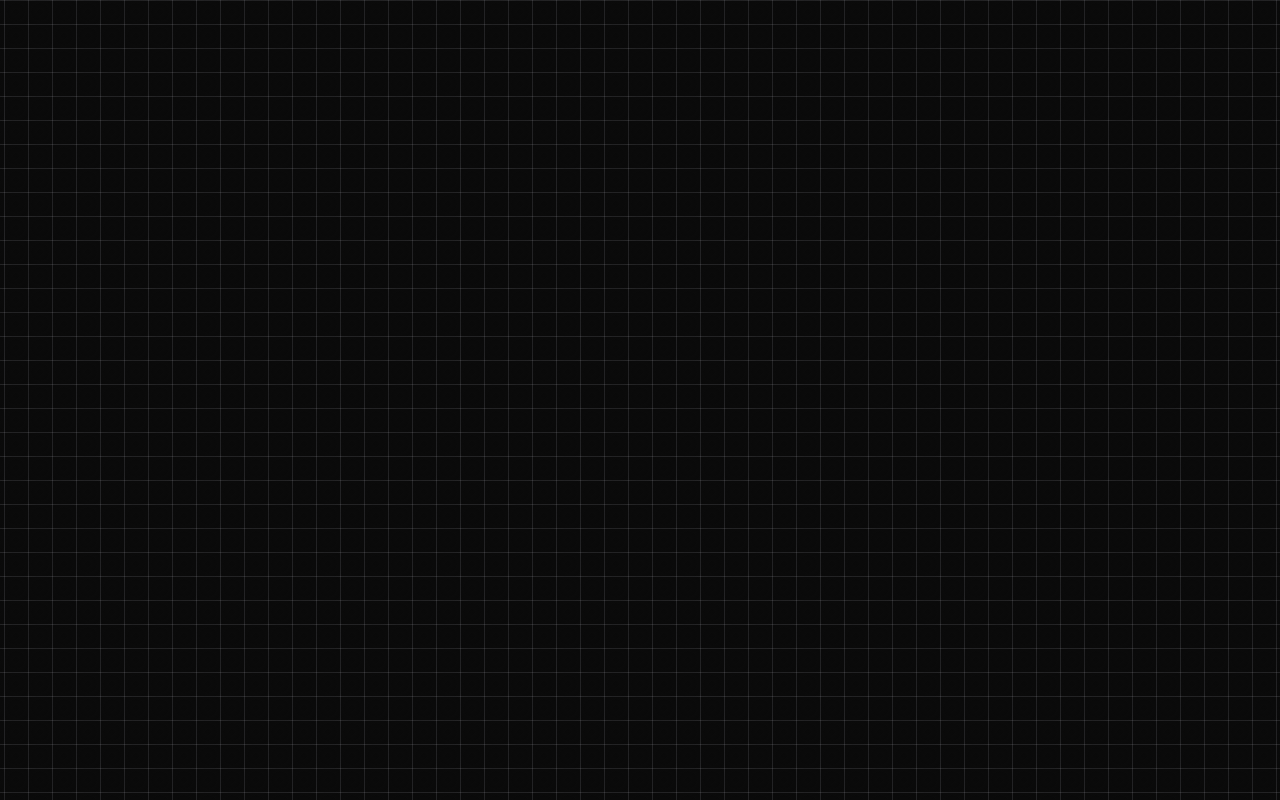
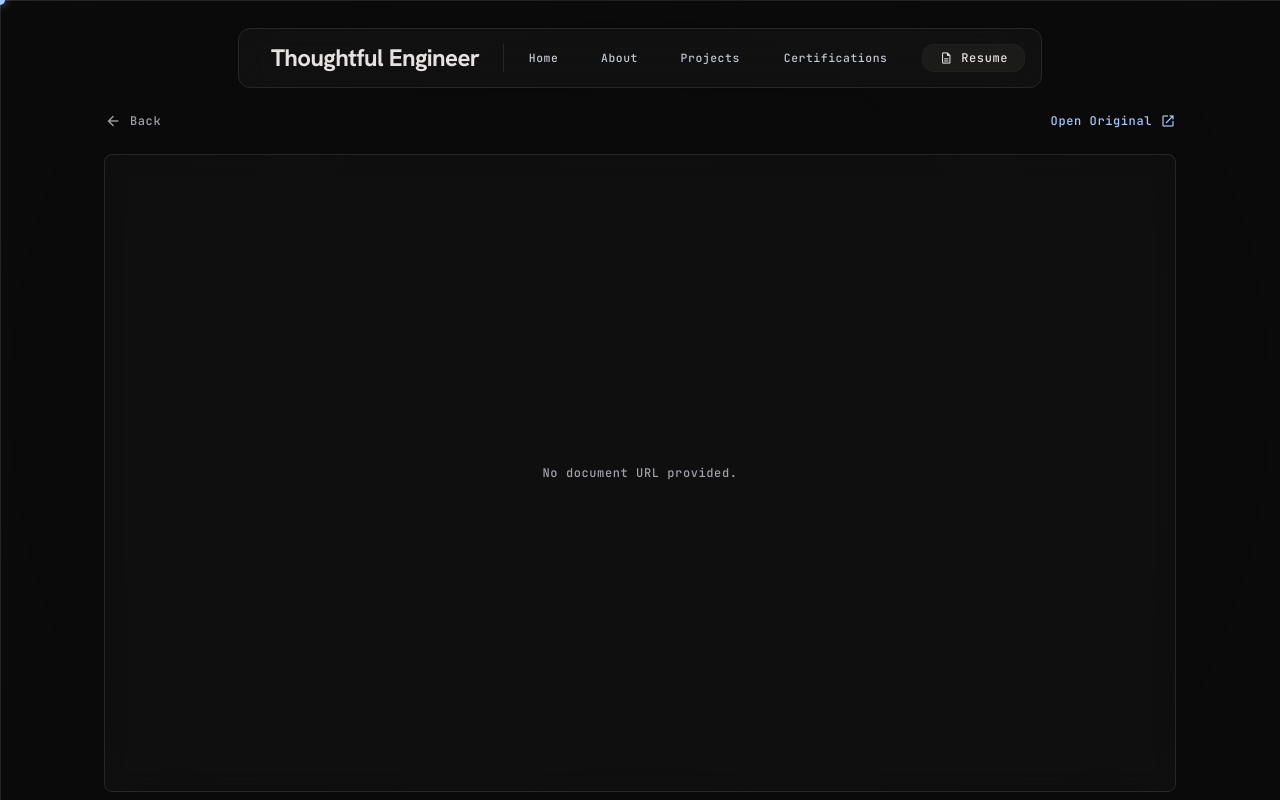
Before and after one commit to omhujband/omhujband.github.io, a React (Vite) app: page /document in a window 1280 px wide. Before the commit this address had no page. Shown: the top 800 px of the page. Built offline with nearby package versions, Linux system fonts and the light colour scheme.

Commit message:
feat: add routing, navigation, and certification pages with layout components

```diff
--- a/src/App.jsx
+++ b/src/App.jsx
@@ -4,6 +4,7 @@ import HomePage from './pages/HomePage';
 import AboutPage from './pages/AboutPage';
 import ProjectsPage from './pages/ProjectsPage';
 import CertificationsPage from './pages/CertificationsPage';
+import DocumentViewerPage from './pages/DocumentViewerPage';
 import './index.css';
 
 function App() {
@@ -15,6 +16,7 @@ function App() {
           <Route path="/about" element={<AboutPage />} />
           <Route path="/projects" element={<ProjectsPage />} />
           <Route path="/certifications" element={<CertificationsPage />} />
+          <Route path="/document" element={<DocumentViewerPage />} />
         </Route>
       </Routes>
     </Router>
--- a/src/components/layout/Footer.jsx
+++ b/src/components/layout/Footer.jsx
@@ -30,9 +30,9 @@ export default function Footer() {
         <a href="#" className="w-10 h-10 rounded-full border border-zinc-border bg-surface-variant/20 flex items-center justify-center text-zinc-text-secondary hover:text-primary hover:border-primary/50 hover:bg-primary/5 hover:shadow-[0_0_15px_rgba(164,201,255,0.15)] transition-all hover-target group" title="Instagram">
           <span className="text-[20px] group-hover:scale-110 transition-transform" style={{ display: 'inline-flex', alignItems: 'center', justifyContent: 'center', color: 'white', padding: '4px', borderRadius: '3px' }}><svg viewBox="0 0 24 24" style={{ width: '20px', height: '20px', fill: 'currentColor' }}><path d="M12 2.163c3.204 0 3.584.012 4.85.07 3.252.148 4.771 1.691 4.919 4.919.058 1.265.069 1.645.069 4.849 0 3.205-.012 3.584-.069 4.849-.149 3.225-1.664 4.771-4.919 4.919-1.266.058-1.644.07-4.85.07-3.204 0-3.584-.012-4.849-.07-3.26-.149-4.771-1.699-4.919-4.92-.058-1.265-.07-1.644-.07-4.849 0-3.204.013-3.583.07-4.849.149-3.227 1.664-4.771 4.919-4.919 1.266-.057 1.645-.069 4.849-.069zM12 0C8.741 0 8.333.014 7.053.072 2.695.272.273 2.69.073 7.051.014 8.333 0 8.741 0 12c0 3.259.014 3.668.072 4.948.2 4.358 2.618 6.78 6.98 6.98 1.281.058 1.689.072 4.948.072 3.259 0 3.668-.014 4.948-.072 4.354-.2 6.782-2.618 6.979-6.98.059-1.28.073-1.689.073-4.948 0-3.259-.014-3.667-.072-4.947-.196-4.354-2.617-6.78-6.979-6.98C15.668.014 15.259 0 12 0zm0 5.838a6.162 6.162 0 100 12.324 6.162 6.162 0 000-12.324zM12 16a4 4 0 110-8 4 4 0 010 8zm6.406-11.845a1.44 1.44 0 100 2.881 1.44 1.44 0 000-2.881z" /></svg></span>
         </a>
-        <a href="/resume.pdf" target="_blank" rel="noreferrer" className="w-10 h-10 rounded-full border border-zinc-border bg-surface-variant/20 flex items-center justify-center text-zinc-text-secondary hover:text-primary hover:border-primary/50 hover:bg-primary/5 hover:shadow-[0_0_15px_rgba(164,201,255,0.15)] transition-all hover-target group" title="Resume">
+        <Link to="/document?url=https://placeholder-resume-url.com/preview" className="w-10 h-10 rounded-full border border-zinc-border bg-surface-variant/20 flex items-center justify-center text-zinc-text-secondary hover:text-primary hover:border-primary/50 hover:bg-primary/5 hover:shadow-[0_0_15px_rgba(164,201,255,0.15)] transition-all hover-target group" title="Resume">
           <span className="material-symbols-outlined text-[20px] group-hover:scale-110 transition-transform">description</span>
-        </a>
+        </Link>
       </div>
     </footer>
   );
--- a/src/components/layout/TopNavBar.jsx
+++ b/src/components/layout/TopNavBar.jsx
@@ -24,15 +24,13 @@ export default function TopNavBar() {
           <Link className={getLinkClasses('/about')} to="/about">About</Link>
           <Link className={getLinkClasses('/projects')} to="/projects">Projects</Link>
           <Link className={getLinkClasses('/certifications')} to="/certifications">Certifications</Link>
-          <a
-            href="/resume.pdf"
-            target="_blank"
-            rel="noreferrer"
+          <Link
+            to="/document?url=https://placeholder-resume-url.com/preview"
             className="ml-2 px-4 py-1.5 bg-surface-variant/30 border border-zinc-border/50 text-on-surface hover:bg-surface-variant/50 hover:border-primary/50 transition-all font-label-mono text-label-mono rounded-full hover-target flex items-center gap-2"
           >
             <span className="material-symbols-outlined text-[14px]">description</span>
             Resume
-          </a>
+          </Link>
         </div>
       </div>
     </nav>
--- a/src/pages/CertificationsPage.jsx
+++ b/src/pages/CertificationsPage.jsx
@@ -1,4 +1,5 @@
 import { aboutData } from '../data/aboutData';
+import { Link } from 'react-router-dom';
 
 // We can reuse the certifications from aboutData or extend it.
 // The HTML page has some more details for certifications. Let's create a local data structure for it.
@@ -10,7 +11,8 @@ const extendedCertifications = [
     date: "MAR 2023",
     description: "Validates the ability to write and deploy cloud-based applications, understanding of core AWS services, uses, and basic AWS architecture best practices.",
     tags: ["Cloud Architecture", "Serverless"],
-    icon: "workspace_premium"
+    icon: "open_in_new",
+    url: "https://placeholder-cert-url-aws.com/preview"
   },
   {
     id: "cka",
@@ -19,7 +21,8 @@ const extendedCertifications = [
     date: "NOV 2022",
     description: "Demonstrates the skills, knowledge, and competency to perform the responsibilities of Kubernetes administrators, including installation, configuration, and management of production-grade clusters.",
     tags: ["Container Orchestration", "DevOps"],
-    icon: "verified"
+    icon: "open_in_new",
+    url: "https://placeholder-cert-url-cka.com/preview"
   },
   {
     id: "tf",
@@ -28,7 +31,8 @@ const extendedCertifications = [
     date: "SEP 2021",
     description: "Validates foundational capability in solving deep learning and ML problems, building image recognition, NLP models, and time series forecasting using TensorFlow.",
     tags: ["Machine Learning", "Neural Networks"],
-    icon: "model_training"
+    icon: "open_in_new",
+    url: "https://placeholder-cert-url-tf.com/preview"
   }
 ];
 
@@ -51,9 +55,9 @@ export default function CertificationsPage() {
             className="cert-card glass-panel rounded-xl p-6 relative overflow-hidden interactive-element group flex flex-col h-full animate-fade-up"
             style={{ animationDelay: `${index * 100}ms` }}
           >
-            <div className="absolute top-4 right-4 text-zinc-text-secondary opacity-50 group-hover:opacity-100 group-hover:text-primary transition-all">
+            <Link to={`/document?url=${encodeURIComponent(cert.url)}`} className="absolute top-4 right-4 text-zinc-text-secondary opacity-50 group-hover:opacity-100 group-hover:text-primary transition-all hover-target z-20">
               <span className="material-symbols-outlined text-[24px]">{cert.icon}</span>
-            </div>
+            </Link>
             <div className="mb-auto z-10 relative">
               <p className="font-label-mono text-label-mono text-zinc-text-secondary mb-2 tracking-wider">{cert.date}</p>
               <h3 className="font-headline-md text-headline-md text-zinc-text-primary mb-1">{cert.title}</h3>
--- /dev/null
+++ b/src/pages/DocumentViewerPage.jsx
@@ -0,0 +1,54 @@
+import { useEffect, useState } from 'react';
+import { useLocation, useNavigate } from 'react-router-dom';
+
+export default function DocumentViewerPage() {
+  const location = useLocation();
+  const navigate = useNavigate();
+  const [url, setUrl] = useState('');
+
+  useEffect(() => {
+    const params = new URLSearchParams(location.search);
+    const docUrl = params.get('url');
+    if (docUrl) {
+      setUrl(docUrl);
+    }
+  }, [location]);
+
+  return (
+    <div className="flex flex-col h-[calc(100vh-120px)] w-full -mt-[5px]">
+      <div className="flex justify-between items-center mb-6">
+        <button
+          onClick={() => navigate(-1)}
+          className="flex items-center gap-2 text-zinc-text-secondary hover:text-primary transition-colors hover-target group font-label-mono text-label-mono"
+        >
+          <span className="material-symbols-outlined text-[18px] group-hover:-translate-x-1 transition-transform">arrow_back</span>
+          Back
+        </button>
+        <a
+          href={url}
+          target="_blank"
+          rel="noreferrer"
+          className="flex items-center gap-2 text-primary hover:text-primary-fixed transition-colors hover-target font-label-mono text-label-mono"
+        >
+          Open Original
+          <span className="material-symbols-outlined text-[16px]">open_in_new</span>
+        </a>
+      </div>
+
+      <div className="flex-grow w-full glass-panel rounded-xl overflow-hidden border border-zinc-border animate-fade-up">
+        {url ? (
+          <iframe
+            src={url}
+            className="w-full h-full border-0"
+            title="Document Viewer"
+            allow="autoplay"
+          ></iframe>
+        ) : (
+          <div className="w-full h-full flex items-center justify-center text-zinc-text-secondary font-label-mono text-label-mono">
+            No document URL provided.
+          </div>
+        )}
+      </div>
+    </div>
+  );
+}
```
